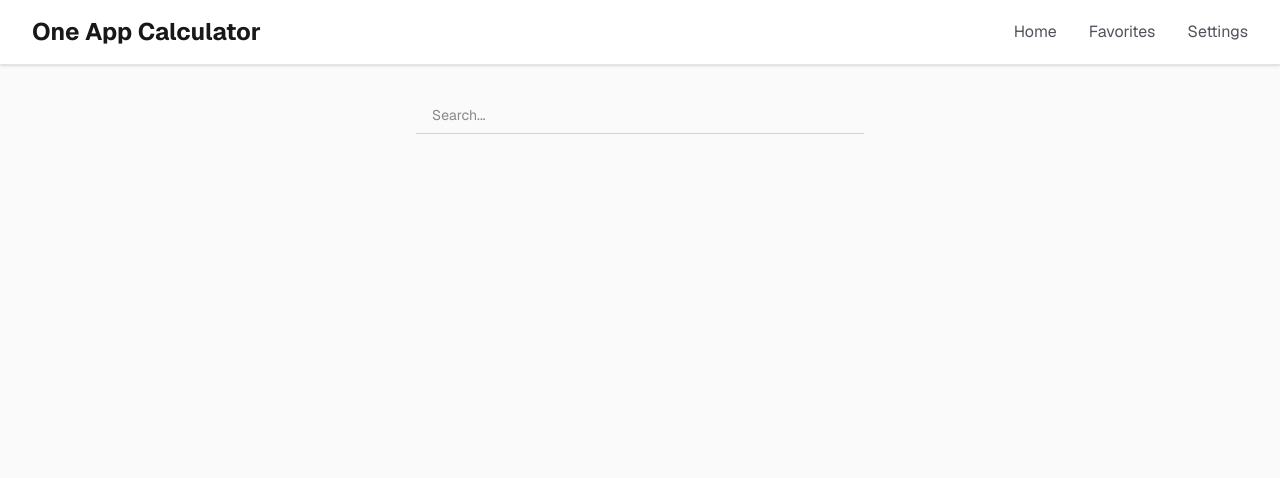
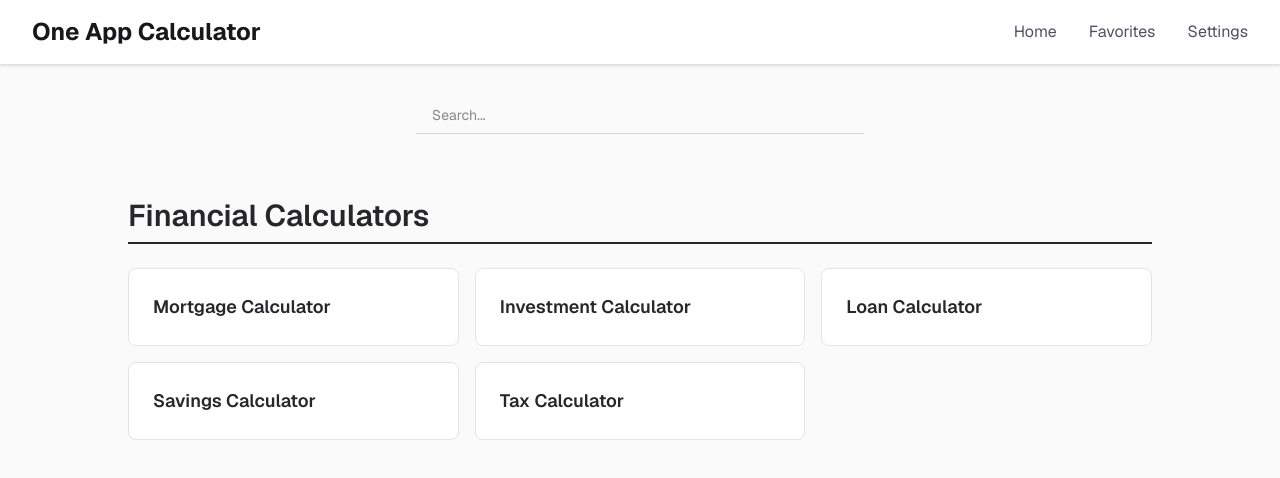
Before and after one commit to williamnkosi/calculator-app-web, a Next.js app: page / in a window 1280 px wide. Shown: the top 478 px of the page. Built offline with nearby package versions, Linux system fonts and the light colour scheme.

Commit message:
Created the FinancialCalculatorGrid and smaller components

```diff
--- /dev/null
+++ b/app/components/calculator_button/index.tsx
@@ -0,0 +1,16 @@
+import financialCalculatorTypes from "@/app/constants/calculators";
+
+export default function FinancialCalculatorGrid() {
+  return (
+    <div className="grid grid-cols-1 md:grid-cols-2 lg:grid-cols-3 gap-4 mt-6">
+      {financialCalculatorTypes.map((calc) => (
+        <button
+          key={calc.id}
+          className="p-6 bg-white border border-zinc-200 rounded-lg hover:shadow-md hover:border-zinc-400 transition cursor-pointer text-left"
+        >
+          <h3 className="text-lg font-semibold text-zinc-800">{calc.title}</h3>
+        </button>
+      ))}
+    </div>
+  );
+}
--- /dev/null
+++ b/app/constants/calculators.ts
@@ -0,0 +1,9 @@
+const financialCalculatorTypes = [
+  { id: 1, title: "Mortgage Calculator" },
+  { id: 2, title: "Investment Calculator" },
+  { id: 3, title: "Loan Calculator" },
+  { id: 4, title: "Savings Calculator" },
+  { id: 5, title: "Tax Calculator" },
+];
+
+export default financialCalculatorTypes;
--- a/app/page.tsx
+++ b/app/page.tsx
@@ -1,3 +1,4 @@
+import FinancialCalculatorGrid from "./components/calculator_button";
 import HeaderBar from "./components/header_bar";
 import SearchBar from "./components/search_bar";
 
@@ -5,8 +6,17 @@ export default function Home() {
   return (
     <div className="flex flex-col min-h-screen  justify-items-start bg-zinc-50 font-sans ">
       <HeaderBar />
-      <div className="justify-center flex row m-8">
+      <div className="justify-center flex row mt-8">
         <SearchBar />
+      </div>
+
+      <div className="flex flex-col justify-start mt-16 px-32">
+        <div className="border-b-2 border-zinc-800 pb-2">
+          <h5 className="text-3xl font-semibold text-zinc-800">
+            Financial Calculators
+          </h5>
+        </div>
+        <FinancialCalculatorGrid />
       </div>
     </div>
   );
```
